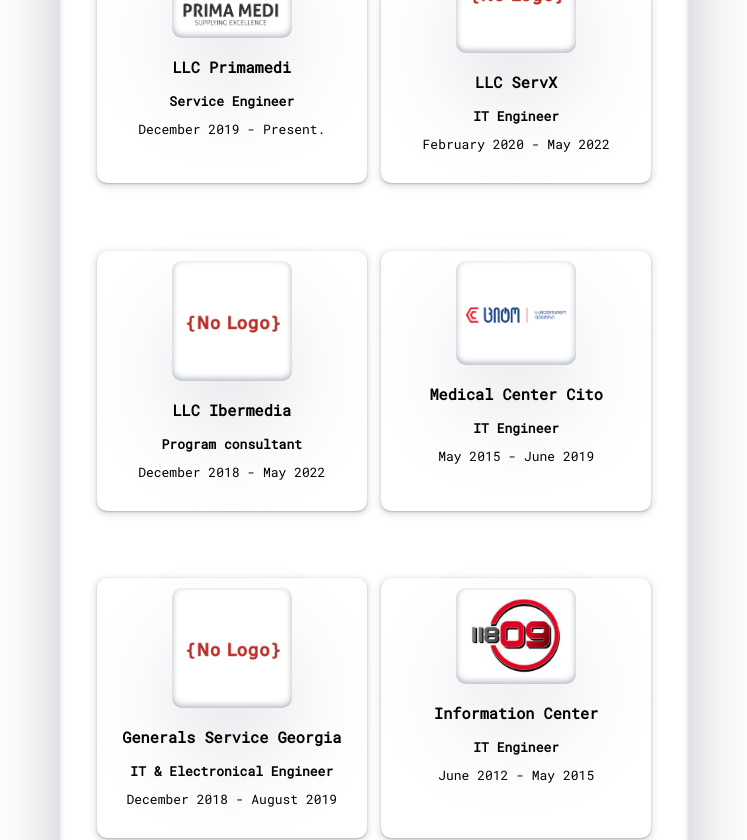
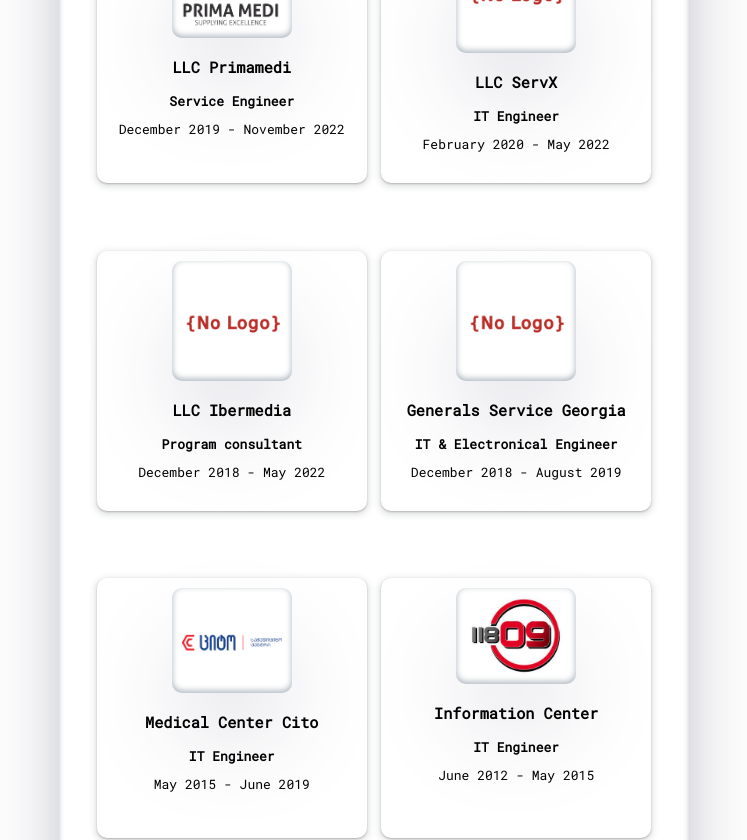
Before and after one commit to bladwing/TimPonarenkoPortfolio, a React (Create React App) app: page /experience in a window 1280 px wide. Shown: the part 620-1460 px from the top of the page, without its empty margins (266-1013 px from the left). Built offline with nearby package versions, Linux system fonts and the light colour scheme.

Commit message:
change experinece and style for experience

```diff
--- a/src/components/experience/exp.scss
+++ b/src/components/experience/exp.scss
@@ -1,12 +1,22 @@
 .experienceTitle {
   text-align: center;
 }
+
 .experienceCards {
   display: flex;
   margin: 0 auto;
   justify-content: space-around;
   width: 90%;
   flex-wrap: wrap;
+
+  h3 {
+    font-weight: 700;
+    font-style: bold;
+    a {
+      text-decoration: none;
+      color: black;
+    }
+  }
 }
 
 .Card {
@@ -24,6 +34,8 @@
 .Card:hover {
   box-shadow: rgba(50, 50, 93, 0.25) 0px 50px 100px -20px, rgba(0, 0, 0, 0.3) 0px 30px 60px -30px, rgba(10, 37, 64, 0.35) 0px -2px 6px 0px inset;
 }
+
+
 .experienceLogo {
   width: 100px;
   box-shadow: rgba(50, 50, 93, 0.25) 0px 50px 100px -20px, rgba(0, 0, 0, 0.3) 0px 30px 0px -30px, rgba(10, 37, 64, 0.35) 0px -2px 6px 0px inset;
--- a/src/components/experience/experience.jsx
+++ b/src/components/experience/experience.jsx
@@ -1,11 +1,14 @@
 import ExpBase from "../../utils/experience.json";
 import ExperienceImg from "../../assets/experience.png";
 import { useTranslation } from "react-i18next";
+
 
 import "./exp.scss";
 
 export default function Experience() {
   const { t } = useTranslation();
+
+
   return (
     <div>
       <div className="PhotoAndHeader">
@@ -15,19 +18,24 @@ export default function Experience() {
 
       <div className="experienceCards">
         {ExpBase.map((exp) => {
+
           return (
             <div key={exp.id} data={exp} className="cardContainer">
+
               <div className="Card">
                 <img
                   src={exp.imageLink}
                   alt={exp.alt}
                   className="experienceLogo"
                 />
-                <h3>{exp.title}</h3>
+                <h3 style={{color: exp.link !== undefined ? "#21325E" : "black"}}>
+                  <a href={exp.link} target="_blank" rel="noopener noreferrer">{exp.title}</a>
+                </h3>
 
                 <div className="jobTitle"> {exp.jobtitle}</div>
 
                 <div>{exp.years}</div>
+
               </div>
             </div>
           );
--- a/src/utils/experience.json
+++ b/src/utils/experience.json
@@ -2,9 +2,10 @@
   {
     "title": "LLC Primamedi",
     "jobtitle": "Service Engineer",
-    "years": "December 2019 - Present.",
+    "years": "December 2019 - November 2022",
     "imageLink": "./img/primamedi.png",
     "alt": "{No Logo}",
+    "link": "https://www.facebook.com/primamedi",
     "id": 6
   },
   {
@@ -13,6 +14,7 @@
     "years": "February 2020 - May 2022",
     "imageLink": "/img/no-logo.png",
     "alt": "{No Logo}",
+    "link": "https://www.facebook.com/ServXgeorgia",
     "id": 5
   },
   {
@@ -21,7 +23,17 @@
     "years": "December 2018 - May 2022",
     "imageLink": "/img/no-logo.png",
     "alt": "{No Logo}",
+
     "id": 4
+  },
+  {
+    "title": "Generals Service Georgia",
+    "jobtitle": "IT & Electronical Engineer",
+    "years": "December 2018 - August 2019",
+    "imageLink": "/img/no-logo.png",
+    "alt": "{No Logo}",
+
+    "id": 3
   },
   {
     "title": "Medical Center Cito",
@@ -29,15 +41,8 @@
     "years": "May 2015 - June 2019",
     "imageLink": "img/medicalCenterCito.png",
     "alt": "{No Logo}",
+    "link": "https://www.facebook.com/cito.medical.center",
     "id": 2
-  },
-  {
-    "title": "Generals Service Georgia",
-    "jobtitle": "IT & Electronical Engineer",
-    "years": "December 2018 - August 2019",
-    "imageLink": "/img/no-logo.png",
-    "alt": "{No Logo}",
-    "id": 3
   },
   {
     "title": "Information Center",
@@ -45,6 +50,7 @@
     "years": "June 2012 - May 2015",
     "imageLink": "img/11809.jpg",
     "alt": "{No Logo}",
+    "link": "https://www.facebook.com/11809.ge",
     "id": 1
   }
 ]
```
Also changed, not shown: public/img/icons8-facebook-48.png (added). Lines whose indentation alone changed are shown as unchanged.
